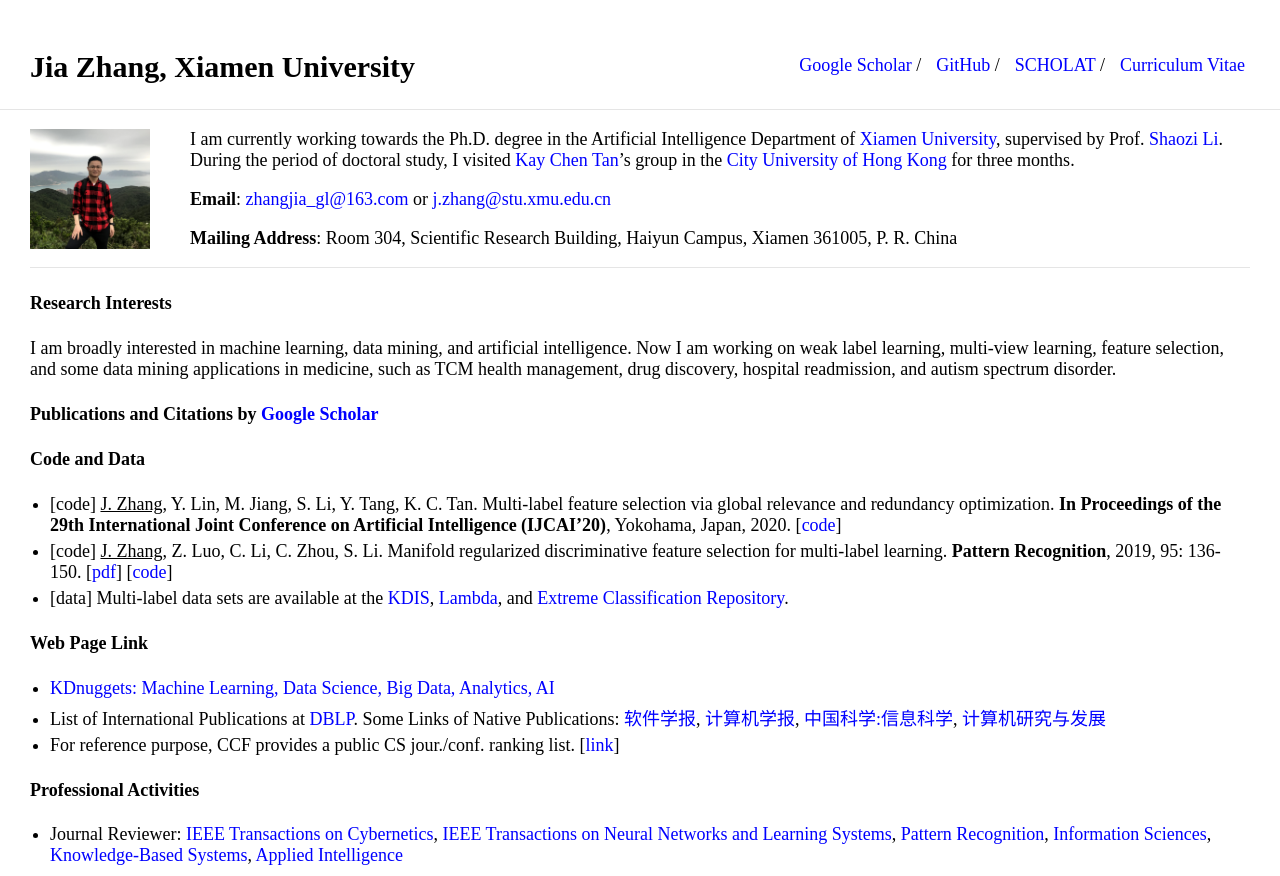
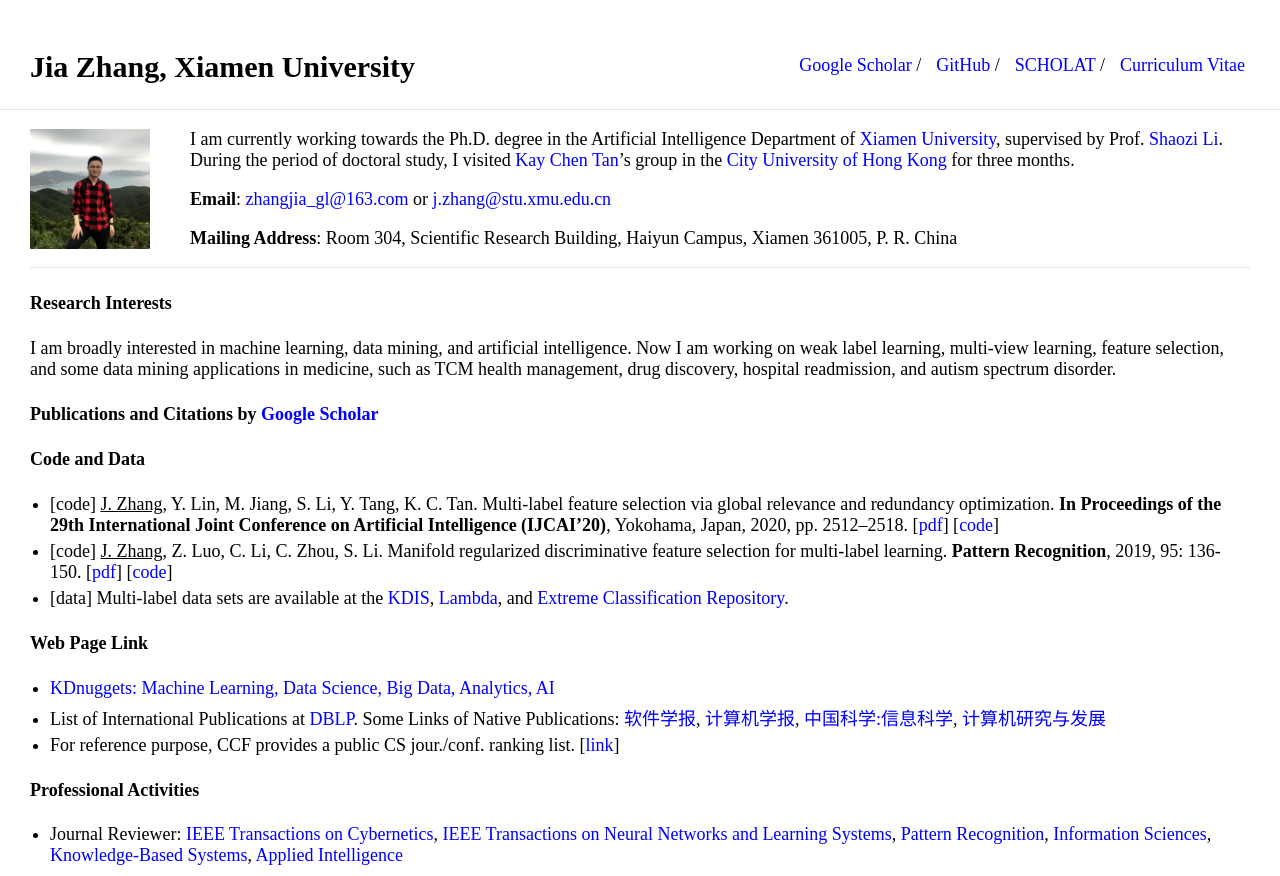
Before and after one commit to jiazhang-ml/jiazhang-ml.github.io, a Jekyll site: the page built from index.md, in a window 1280 px wide, cut to the strip 0-876 px from the top of the page. Built offline with Jekyll 4.4.1, drawn with Linux system fonts in a browser that asks for light colours.

Commit message:
Update index.md

```diff
--- a/index.md
+++ b/index.md
@@ -19,7 +19,7 @@ I am broadly interested in machine learning, data mining, and artificial intelli
 
 #### Publications and Citations by [Google Scholar](https://scholar.google.com.hk/citations?user=yBaTk-gAAAAJ&hl=en)
 #### Code and Data
-* [code] <u>J. Zhang</u>, Y. Lin, M. Jiang, S. Li, Y. Tang, K. C. Tan. Multi-label feature selection via global relevance and redundancy optimization. **In Proceedings of the 29th International Joint Conference on Artificial Intelligence (IJCAI’20)**, Yokohama, Japan, 2020. [[code](GRRO-master.zip)]
+* [code] <u>J. Zhang</u>, Y. Lin, M. Jiang, S. Li, Y. Tang, K. C. Tan. Multi-label feature selection via global relevance and redundancy optimization. **In Proceedings of the 29th International Joint Conference on Artificial Intelligence (IJCAI’20)**, Yokohama, Japan, 2020, pp. 2512–2518. [[pdf](0348.pdf)] [[code](GRRO-master.zip)]
 * [code] <u>J. Zhang</u>, Z. Luo, C. Li, C. Zhou, S. Li. Manifold regularized discriminative feature selection for multi-label learning. **Pattern Recognition**, 2019, 95: 136-150. [[pdf](1-s2.0-S0031320319302341-main.pdf)] [[code](MDFS-master.zip)]
 * [data] Multi-label data sets are available at the [KDIS](http://www.uco.es/kdis/mllresources/), [Lambda](http://www.lamda.nju.edu.cn/files/MDDM-expdata.rar), and [Extreme Classification Repository](http://manikvarma.org/downloads/XC/XMLRepository.html).
 
```
